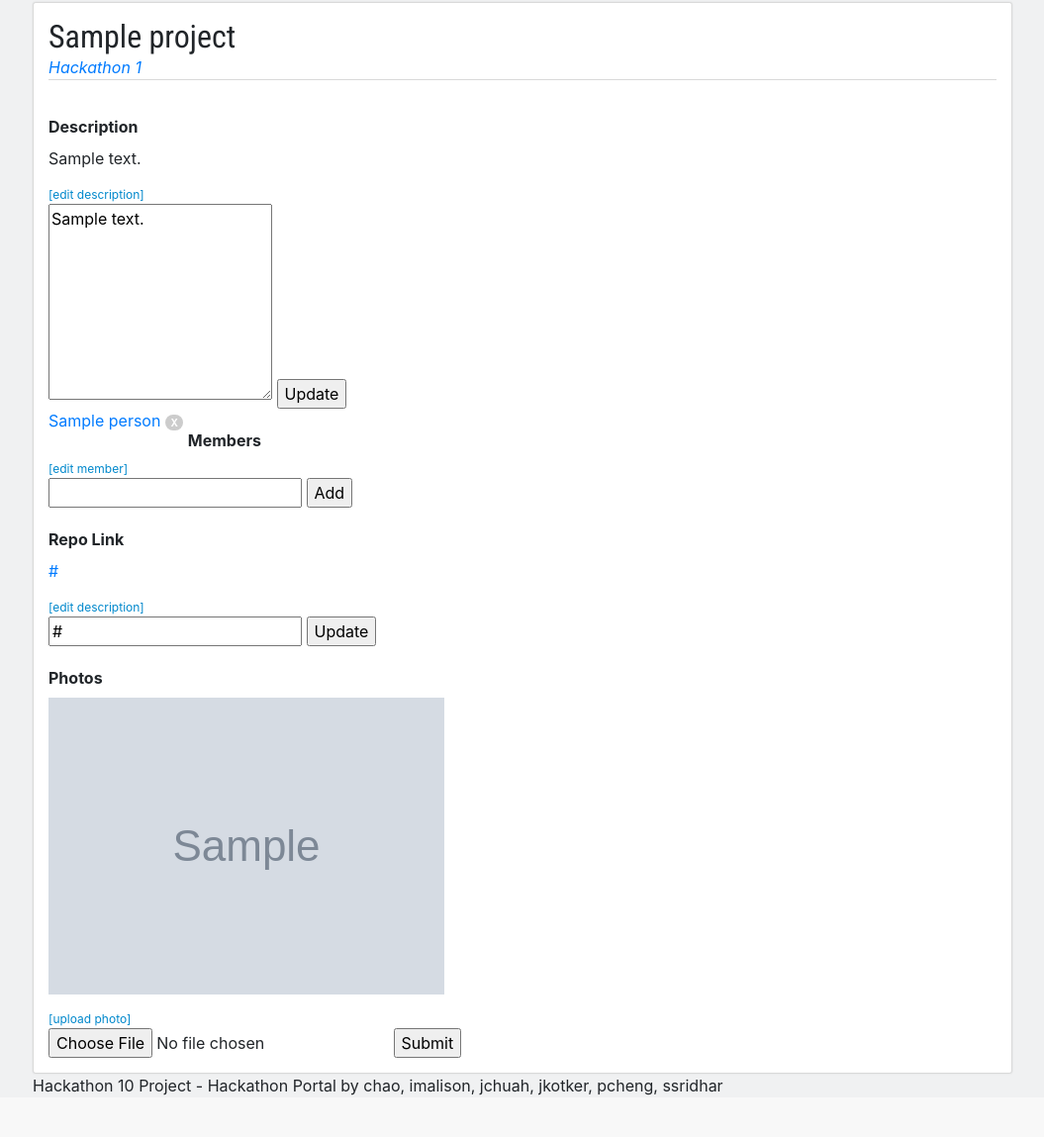
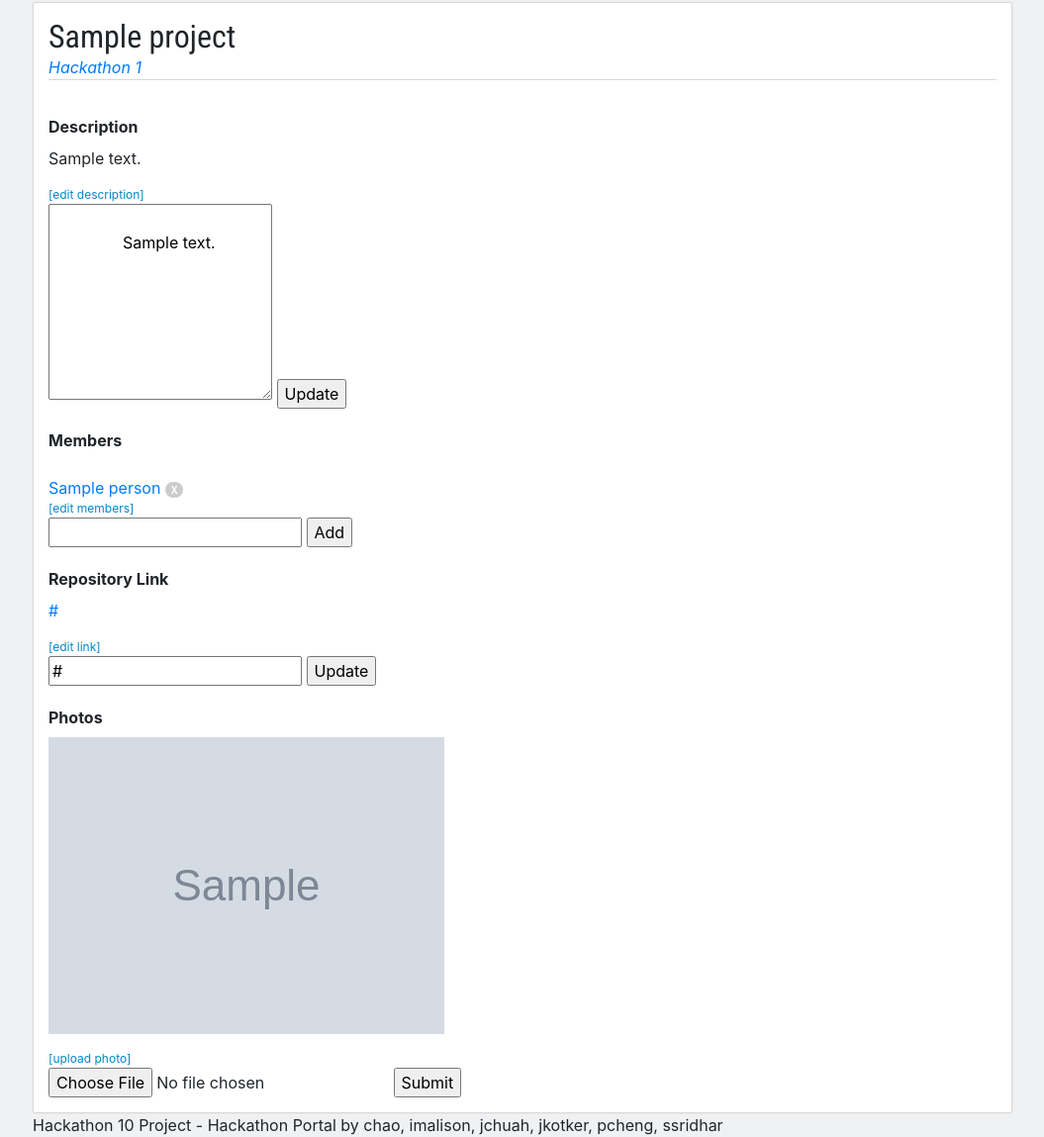
Before and after one commit to colonelpanic8/HackathonPortal, a Flask app: template hackathon_portal/templates/project.html in a window 1280 px wide. Shown: the part 88-1237 px from the top of the page at 99% size, without its empty margins (112-1167 px from the left). Before the commit the page ends 1195 px from the top, so only its background shows below. Run offline with Flask 2, Linux system fonts and the light colour scheme; the template is opened without the code that fills it: most values are stand-ins (such as "Sample title", 1, 10 or a date in 2020); grey boxes marked "Sample" are stand-in pictures; parts of the project's set-up code (start-up, migrations or seed data) failed here and were passed over; some libraries are stand-ins or nearby versions.

Commit message:
Cleaned up the project page.

```diff
--- a/hackathon_portal/templates/project.html
+++ b/hackathon_portal/templates/project.html
@@ -18,18 +18,22 @@
     {% if project.description %}
         {{ project.description }}
     {% else %}
-        No description, click edit description to say more about this project!
+        No description available. Please click "edit description" below to provide a description for this project.
     {% endif %}
     </p>
     <span class="edit" value="update-description">[edit description]</span>
     <form class="hide" id="update-description" action="{{ project.update_url('description') }}" method="post">
-        <textarea name="description" class="input-xxlarge" rows="8">{{ project.description }}</textarea>
+        <textarea name="description" class="input-xxlarge" rows="8">
+            {% if project.description %}
+                {{ project.description }}
+            {% endif %}
+        </textarea>
         <input type="hidden" name="project_id" value="{{ project.id }}">
         <input type="submit" value="Update">
     </form>
 
-
     <label>Members</label>
+    <p>
     {% if len(project.persons) > 0 %}
     {% for person in project.persons %}
     <form class="member-element" action="{{ project.remove_person_url }}" method="post">
@@ -39,24 +43,25 @@
     </form>
     {% endfor %}
     {% else %}
-        No members added. Click edit members to add members of this project!
+        No members added. Please click "edit members" below to add the members of this project.
     {% endif %}
-    <span class="edit" value="update-members">[edit member]</span>
+    </p>
+    <span class="edit" value="update-members">[edit members]</span>
     <form class="hide" id="update-members" action="{{ project.add_person_url }}" method="post">
         <input id="member-input" type="text" name="person" class="input-xxlarge" />
         <input type="hidden" name="project_id" value="{{ project.id }}">
         <input type="submit" value="Add">
     </form>
 
-    <label>Repo Link</label>
+    <label>Repository Link</label>
     <p>
     {% if project.link != None %}
     <a href='{{ project.link }}'>{{ project.link }}</a>
     {% else %}
-        No Link.
+        No link available. Please click "edit link" below to add a link for this project.
     {% endif %}
     </p>
-    <span class="edit" value="update-link">[edit description]</span>
+    <span class="edit" value="update-link">[edit link]</span>
     <form class="hide" id="update-link" action="{{ project.update_url('link')}}" method="post">
         <input type="text" name="link" class="input-xxlarge" value='{{ project.link }}' />
         <input type="hidden" name="project_id" value="{{ project.id }}">
@@ -66,7 +71,7 @@
     <label>Photos</label>
     <p>
         {% if len(project.photos) == 0 %}
-             <p>No photos found.</p>
+             <p>No photos found. Please click "upload photo" below to upload a photo for this project.</p>
         {% else %}
             {% for photo in project.photos %}
                  <img src="{{ photo.url }}" />
```
